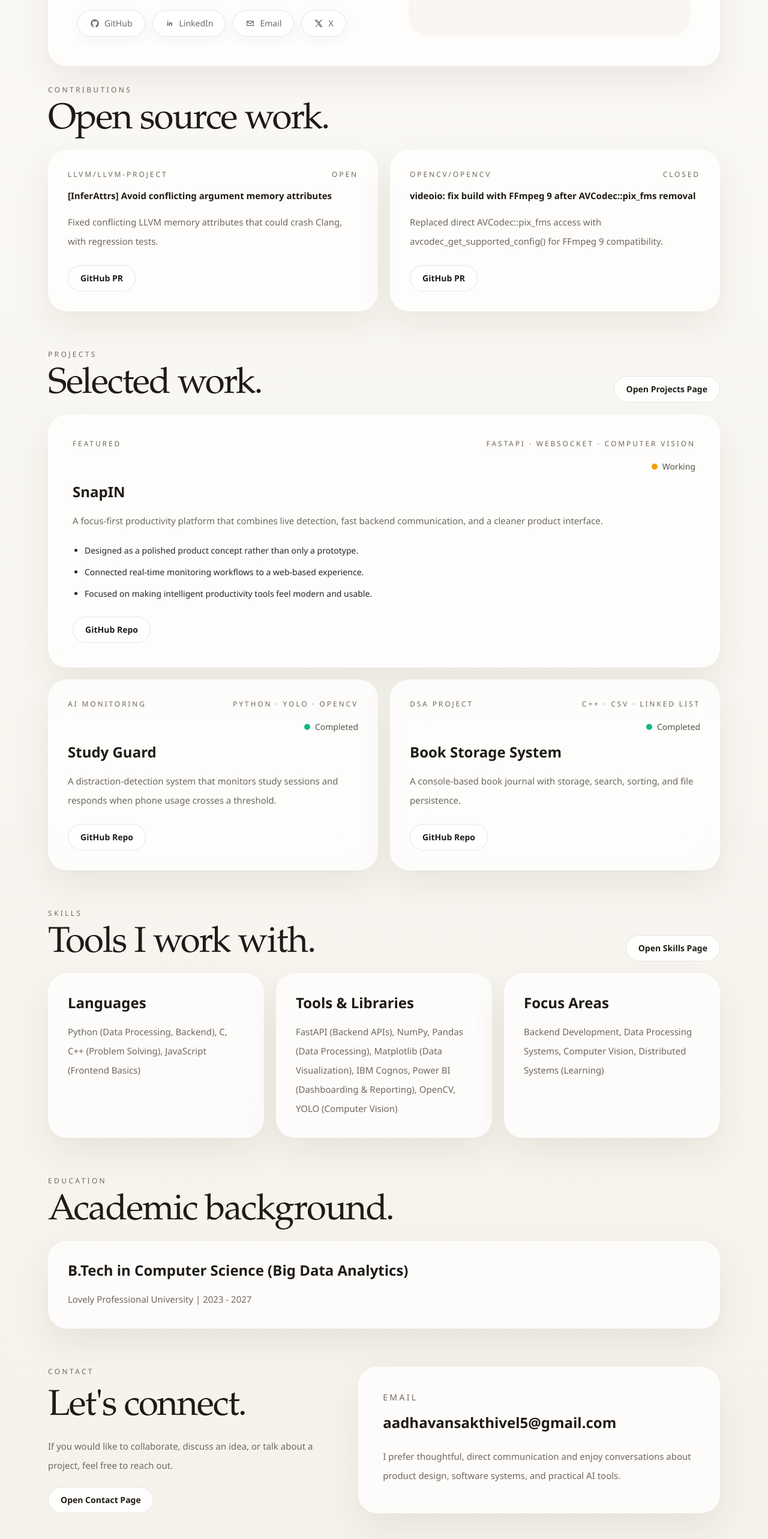
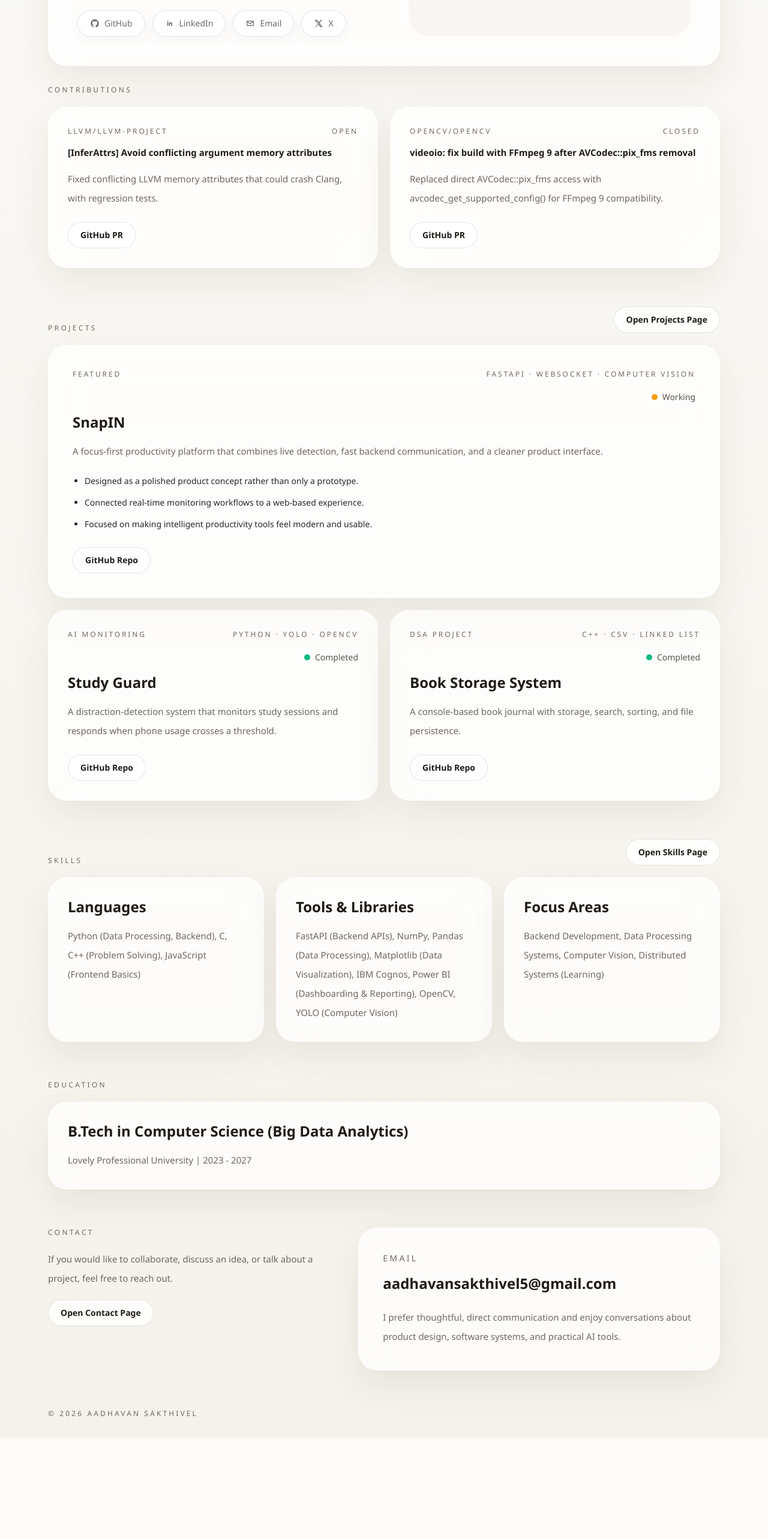
Before and after one commit to Aadhu23/portfolio, a Next.js app: page / in a window 1280 px wide. Shown: the part 1160-3726 px from the top of the page at 60% size. After the commit the page ends 3557 px from the top, so only its background shows below. Built offline with nearby package versions, Linux system fonts and the light colour scheme.

Commit message:
Remove large section headings for cleaner layout

```diff
--- a/app/page.js
+++ b/app/page.js
@@ -222,9 +222,6 @@ export default function Home() {
         <div className="mb-5 flex flex-col gap-3 md:flex-row md:items-end md:justify-between">
           <div>
             <p className="text-xs uppercase tracking-[0.28em] text-mist">Contributions</p>
-            <h2 className="mt-3 font-serif text-4xl leading-none tracking-[-0.03em] text-ink md:text-6xl">
-              Open source work.
-            </h2>
           </div>
         </div>
 
@@ -259,9 +256,6 @@ export default function Home() {
         <div className="mb-5 flex flex-col gap-3 md:flex-row md:items-end md:justify-between">
           <div>
             <p className="text-xs uppercase tracking-[0.28em] text-mist">Projects</p>
-            <h2 className="mt-3 font-serif text-4xl leading-none tracking-[-0.03em] text-ink md:text-6xl">
-              Selected work.
-            </h2>
           </div>
           <Link
             href="/projects"
@@ -323,9 +317,6 @@ export default function Home() {
         <div className="mb-5 flex flex-col gap-3 md:flex-row md:items-end md:justify-between">
           <div>
             <p className="text-xs uppercase tracking-[0.28em] text-mist">Skills</p>
-            <h2 className="mt-3 font-serif text-4xl leading-none tracking-[-0.03em] text-ink md:text-6xl">
-              Tools I work with.
-            </h2>
           </div>
           <Link
             href="/skills"
@@ -353,9 +344,6 @@ export default function Home() {
       <section className="py-6 md:py-8">
         <div className="mb-5">
           <p className="text-xs uppercase tracking-[0.28em] text-mist">Education</p>
-          <h2 className="mt-3 font-serif text-4xl leading-none tracking-[-0.03em] text-ink md:text-6xl">
-            Academic background.
-          </h2>
         </div>
 
         <article className="rounded-shell border border-white/70 bg-white/75 p-8 shadow-soft backdrop-blur-xl">
@@ -371,9 +359,6 @@ export default function Home() {
       <section className="grid gap-6 py-6 md:grid-cols-[0.9fr_1.1fr] md:py-8">
         <div className="space-y-5">
           <p className="text-xs uppercase tracking-[0.28em] text-mist">Contact</p>
-          <h2 className="font-serif text-4xl leading-none tracking-[-0.03em] text-ink md:text-6xl">
-            Let&apos;s connect.
-          </h2>
           <p className="max-w-xl leading-8 text-mist">
             If you would like to collaborate, discuss an idea, or talk about a
             project, feel free to reach out.
```
